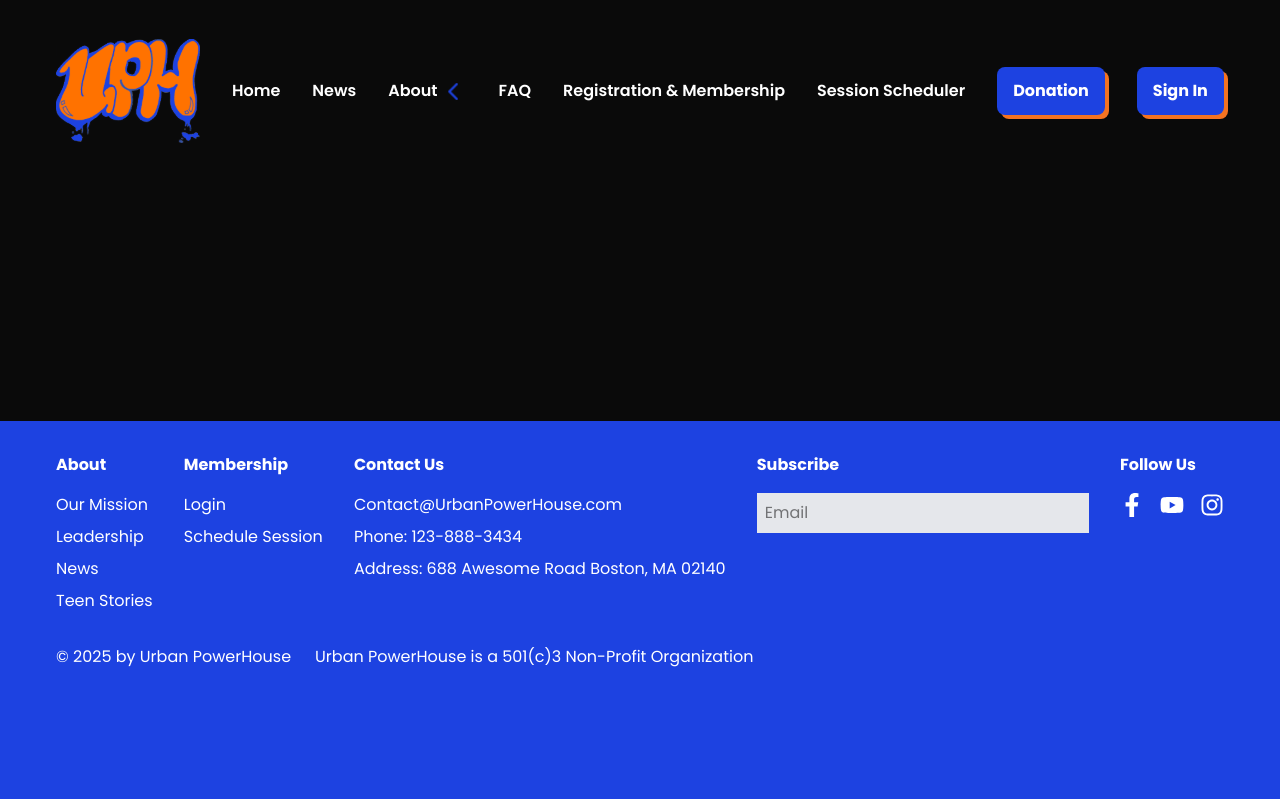
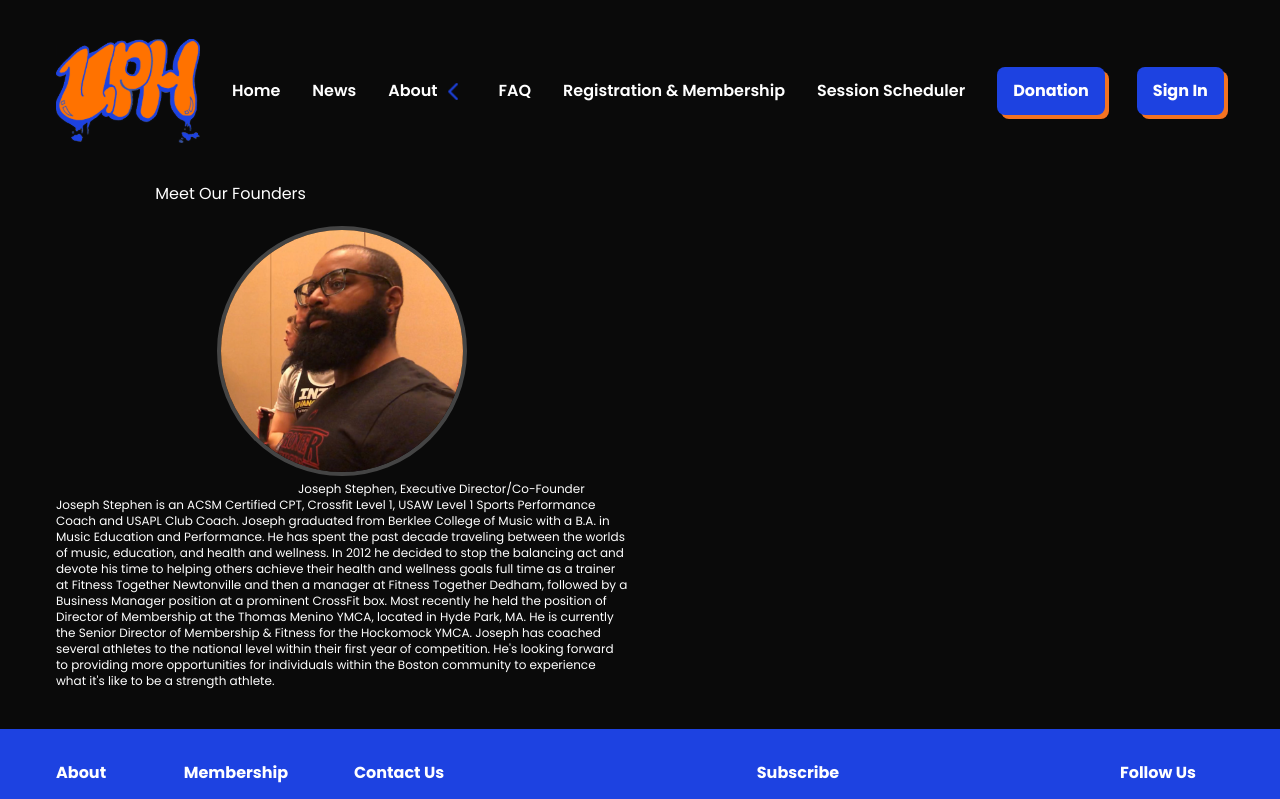
Before and after one commit to Artists-for-Humanity/urban-powerhouse, a Next.js app: page /About/Founders in a window 1280 px wide. Shown: the top 799 px of the page. Built offline with nearby package versions, Linux system fonts and the light colour scheme.

Commit message:
update
update

```diff
--- a/pages/About/Founders.tsx
+++ b/pages/About/Founders.tsx
@@ -5,6 +5,8 @@ import Footer from "../../components/Footer";
 import Container from "../../components/Container";
 import Navigation from "../../components/Navigation";
 import '../../app/globals.css';
+import { dot } from "node:test/reporters";
+import { BiLeftArrow } from "react-icons/bi";
 
 
 
@@ -14,9 +16,38 @@ export default function Founders() {
 
   return (
     <Grid>
-            <Navigation/>
+      <Navigation />
       <Container>
 
+        <div className="text-center col-start-2 col-span-4 flex">
+          <h1>Meet Our Founders</h1>
+        </div>
+        {/* <div style={{ display: 'flex', alignItems: 'center', flexDirection: 'column', marginTop: '20px' }}> */}
+        <div className="flex flex-col items-center mt-5 col-start-2 col-span-4">
+
+          <img
+            src="/headshots/founder1.png"
+            style={{
+              width: '250px',
+              height: '250px',
+              borderRadius: '50%',
+              objectFit: 'cover',
+              border: '4px solid #444',
+              marginBottom: '5px'
+            }}
+          />
+        </div>
+        <div className="text-center text-xs col-start-2 col-span-6">
+          <h4>Joseph Stephen, Executive Director/Co-Founder</h4>
+        </div>
+        <div className="col-start-1 col-span-6 text-xs">
+          <h6>Joseph Stephen is an ACSM Certified CPT, Crossfit Level 1, USAW Level 1 Sports Performance Coach and USAPL Club Coach.
+            Joseph graduated from Berklee College of Music with a B.A. in Music Education and Performance. He has spent the past decade traveling between the worlds of music, education, and health and wellness.
+
+            In 2012 he decided to stop the balancing act and devote his time to helping others achieve their health and wellness goals full time as a trainer at Fitness Together Newtonville and then a manager at Fitness Together Dedham, followed by a Business Manager position at a prominent CrossFit box. Most recently he held the position of Director of Membership at the Thomas Menino YMCA, located in Hyde Park, MA. He is currently the Senior Director of Membership & Fitness for the Hockomock YMCA.
+
+            Joseph has coached several athletes to the national level within their first year of competition. He's looking forward to providing more opportunities for individuals within the Boston community to experience what it's like to be a strength athlete.</h6>
+        </div>
       </Container>
       <Footer />
     </Grid>
--- /dev/null
+++ b/urban.html
@@ -0,0 +1,11 @@
+<!DOCTYPE html>
+<html lang="en">
+	<head>
+		<meta charset="UTF-8" />
+		<meta name="viewport" content="width=device-width, initial-scale=1.0" />
+		<title>Document</title>
+	</head>
+	<body bgcolor="black"
+
+    </body>
+</html>
```
Lines whose indentation alone changed are shown as unchanged.
